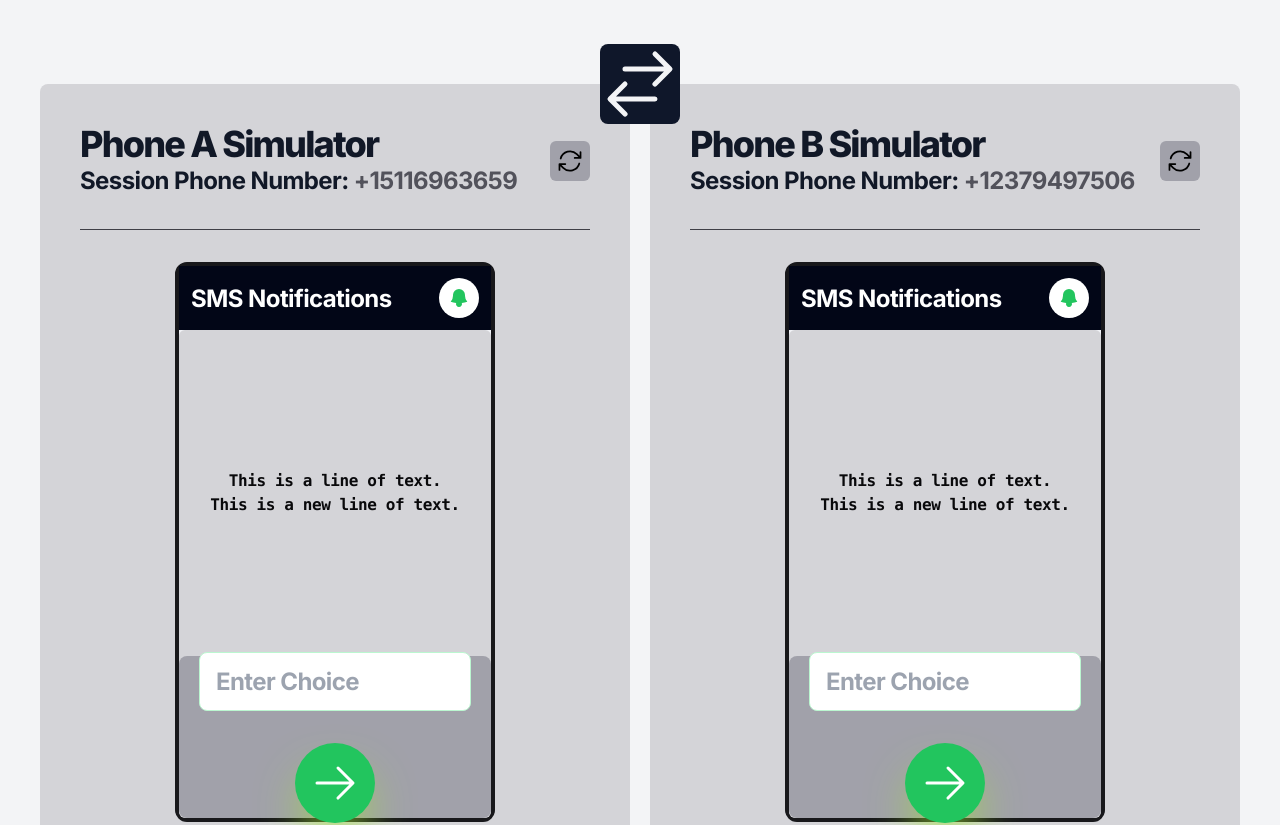
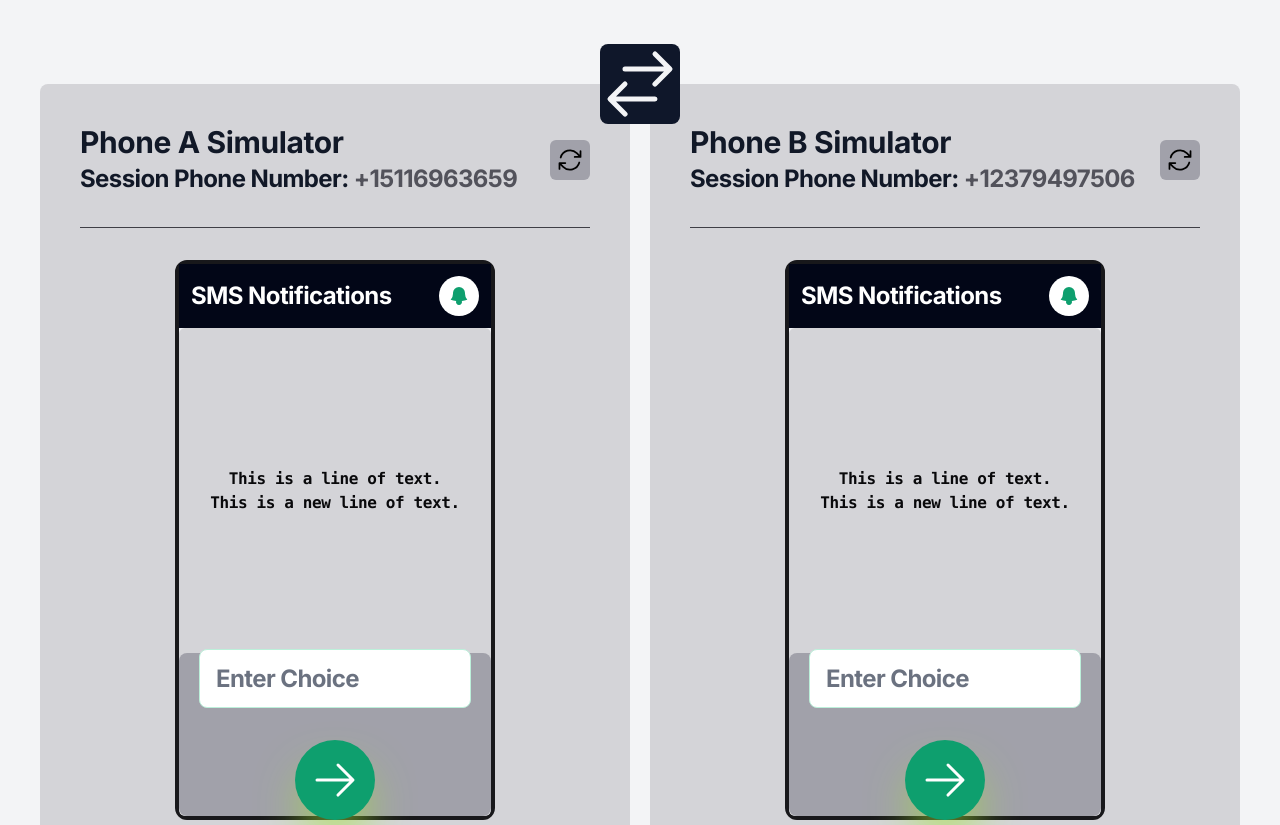
Before and after one commit to afwcole/RippleWebDemo, a Next.js app: page / in a window 1280 px wide. Shown: the part 1220-2045 px from the top of the page. Built offline with nearby package versions, Linux system fonts and the light colour scheme.

Commit message:
resolve hydration error

```diff
--- a/package.json
+++ b/package.json
@@ -18,6 +18,7 @@
     "autoprefixer": "10.4.16",
     "eslint": "8.51.0",
     "eslint-config-next": "13.5.6",
+    "flowbite": "^1.8.1",
     "next": "13.5.6",
     "postcss": "8.4.31",
     "react": "18.2.0",
--- a/src/app/layout.tsx
+++ b/src/app/layout.tsx
@@ -27,6 +27,7 @@ export default function RootLayout({
           <Header />
           {children}
         </div>
+        <script src="https://cdnjs.cloudflare.com/ajax/libs/flowbite/1.8.1/flowbite.min.js"></script>
       </body>
     </html>
   )
--- a/src/components/simulator.tsx
+++ b/src/components/simulator.tsx
@@ -1,21 +1,26 @@
-"use client"
+'use client';
 
 import SmartPhone from "./smart-phone"
-import { useState } from 'react'
-import { getRandomPhoneNumber,  } from "@/app/utils"
+import { useEffect, useState } from 'react'
+import { getRandomPhoneNumber  } from "@/app/utils"
 
 export default function Simulator() {
 
-    const [phoneANumber, setPhoneANumber] = useState<string>(getRandomPhoneNumber());
-    const [phoneBNumber, setPhoneBNumber] = useState<string>(getRandomPhoneNumber());
+    const [phoneANumber, setPhoneANumber] = useState<string>();
+    const [phoneBNumber, setPhoneBNumber] = useState<string>();
     const [phoneASMSList, setPhoneASMSList] = useState<Array<string>>([]);
     const [phoneBSMSList, setPhoneBSMSList] = useState<Array<string>>([]);
+
+    useEffect(()=>{
+        setPhoneANumber(getRandomPhoneNumber());
+        setPhoneBNumber(getRandomPhoneNumber());
+    }, [])
 
     return (
         <section className="bg-gray-100 py-20">
             {/* Section Header */}
             <div className="flex flex-row w-full justify-center items-center pb-12">
-                <h1 className="h2 pr-5">Ripple Mobile USSD Simulator</h1>
+                <h2 className="h2 pr-5">Ripple Mobile USSD Simulator</h2>
                 <button className="bg-slate-900 justify-center items-center font-bold rounded-full w-10 h-10">
                     <svg xmlns="http://www.w3.org/2000/svg" className="animate-bounce w-10 h-10 rounded-full bg-slate-900 fill-gray-100" viewBox="0 0 24 24">
                         <path fillRule="evenodd" d="M2.25 12c0-5.385 4.365-9.75 9.75-9.75s9.75 4.365 9.75 9.75-4.365 9.75-9.75 9.75S2.25 17.385 2.25 12zm11.378-3.917c-.89-.777-2.366-.777-3.255 0a.75.75 0 01-.988-1.129c1.454-1.272 3.776-1.272 5.23 0 1.513 1.324 1.513 3.518 0 4.842a3.75 3.75 0 01-.837.552c-.676.328-1.028.774-1.028 1.152v.75a.75.75 0 01-1.5 0v-.75c0-1.279 1.06-2.107 1.875-2.502.182-.088.351-.199.503-.331.83-.727.83-1.857 0-2.584zM12 18a.75.75 0 100-1.5.75.75 0 000 1.5z" clipRule="evenodd" />
@@ -37,13 +42,13 @@ export default function Simulator() {
                 <div className="flex flex-col bg-zinc-300 p-10 rounded-lg">
                     <div className="flex flex-row w-full justify-between items-center">
                         <div>
-                            <h1 className="h2">Phone A Simulator</h1>
+                            <h3 className="h3">Phone A Simulator</h3>
                             <h4 className="h4">
                                 <span>Session Phone Number: </span>
                                 <span className="text-zinc-600">+{phoneANumber}</span>
                             </h4>
                         </div>
-                        <button onClick={() => alert('mine')} className="flex justify-center items-center w-10 h-10 bg-zinc-400 rounded-md">
+                        <button type="button" className="flex justify-center items-center w-10 h-10 bg-zinc-400 rounded-md" onClick={()=>{setPhoneANumber(getRandomPhoneNumber())}}>
                             <svg xmlns="http://www.w3.org/2000/svg" className="w-7 h-7 stroke-2" viewBox="0 0 24 24">
                                 <path fillRule="evenodd" d="M4.755 10.059a7.5 7.5 0 0112.548-3.364l1.903 1.903h-3.183a.75.75 0 100 1.5h4.992a.75.75 0 00.75-.75V4.356a.75.75 0 00-1.5 0v3.18l-1.9-1.9A9 9 0 003.306 9.67a.75.75 0 101.45.388zm15.408 3.352a.75.75 0 00-.919.53 7.5 7.5 0 01-12.548 3.364l-1.902-1.903h3.183a.75.75 0 000-1.5H2.984a.75.75 0 00-.75.75v4.992a.75.75 0 001.5 0v-3.18l1.9 1.9a9 9 0 0015.059-4.035.75.75 0 00-.53-.918z" clipRule="evenodd" />
                             </svg>
@@ -59,13 +64,13 @@ export default function Simulator() {
                 <div className="flex flex-col bg-zinc-300 p-10 rounded-lg">
                     <div className="flex flex-row w-full justify-between items-center">
                         <div>
-                            <h1 className="h2">Phone B Simulator</h1>
+                            <h3 className="h3">Phone B Simulator</h3>
                             <h4 className="h4">
                                 <span>Session Phone Number: </span>
                                 <span className="text-zinc-600">+{phoneBNumber}</span>
                             </h4>
                         </div>
-                        <button onClick={() => alert(getRandomPhoneNumber())} className="flex justify-center items-center w-10 h-10 bg-zinc-400 rounded-md">
+                        <button type="button" className="flex justify-center items-center w-10 h-10 bg-zinc-400 rounded-md" onClick={()=>{setPhoneBNumber(getRandomPhoneNumber())}}>
                             <svg xmlns="http://www.w3.org/2000/svg" className="w-7 h-7 stroke-2" viewBox="0 0 24 24">
                                 <path fillRule="evenodd" d="M4.755 10.059a7.5 7.5 0 0112.548-3.364l1.903 1.903h-3.183a.75.75 0 100 1.5h4.992a.75.75 0 00.75-.75V4.356a.75.75 0 00-1.5 0v3.18l-1.9-1.9A9 9 0 003.306 9.67a.75.75 0 101.45.388zm15.408 3.352a.75.75 0 00-.919.53 7.5 7.5 0 01-12.548 3.364l-1.902-1.903h3.183a.75.75 0 000-1.5H2.984a.75.75 0 00-.75.75v4.992a.75.75 0 001.5 0v-3.18l1.9 1.9a9 9 0 0015.059-4.035.75.75 0 00-.53-.918z" clipRule="evenodd" />
                             </svg>
--- a/src/components/smart-phone.tsx
+++ b/src/components/smart-phone.tsx
@@ -1,4 +1,4 @@
-"use client"
+'use client'
 
 import Accordion from "./utils/accordion"
 import { useState, useRef, useEffect } from 'react'
@@ -9,7 +9,7 @@ export default function SmartPhone(props: any){
     const [IOScreen, setIOScreen] = useState<boolean>(true);
     const [home, setHome] = useState<boolean>(false);
 
-    const [canReply, setCanReply] = useState<boolean>(false);
+    const [canReply, setCanReply] = useState<boolean>(true);
     const [isReplying, setIsReplying] = useState<boolean>(true);
 
     const numPadItems = [1,2,3,4,5,6,7,8,9,'*',0,'#']
--- a/tailwind.config.js
+++ b/tailwind.config.js
@@ -4,6 +4,7 @@ module.exports = {
     './src/pages/**/*.{js,ts,jsx,tsx,mdx}',
     './src/components/**/*.{js,ts,jsx,tsx,mdx}',
     './src/app/**/*.{js,ts,jsx,tsx,mdx}',
+    "./node_modules/flowbite/**/*.js"
   ],
   theme: {
     extend: {
@@ -17,5 +18,7 @@ module.exports = {
       },
     },
   },
-  plugins: [],
+  plugins: [
+    require('flowbite/plugin')
+  ],
 }
```
Also changed, not shown: 1 other file (tests, documents, lock files or other folders).
